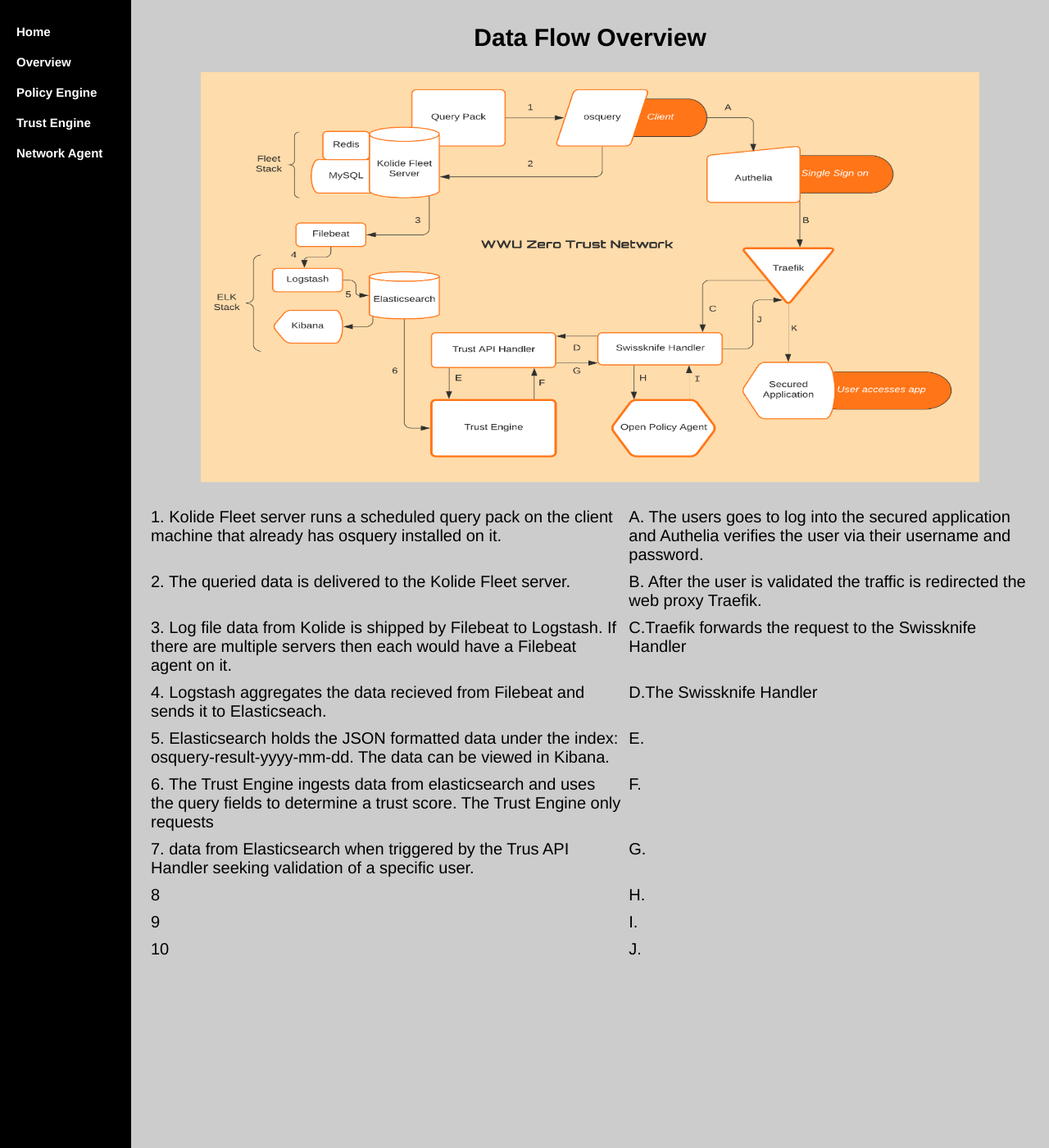
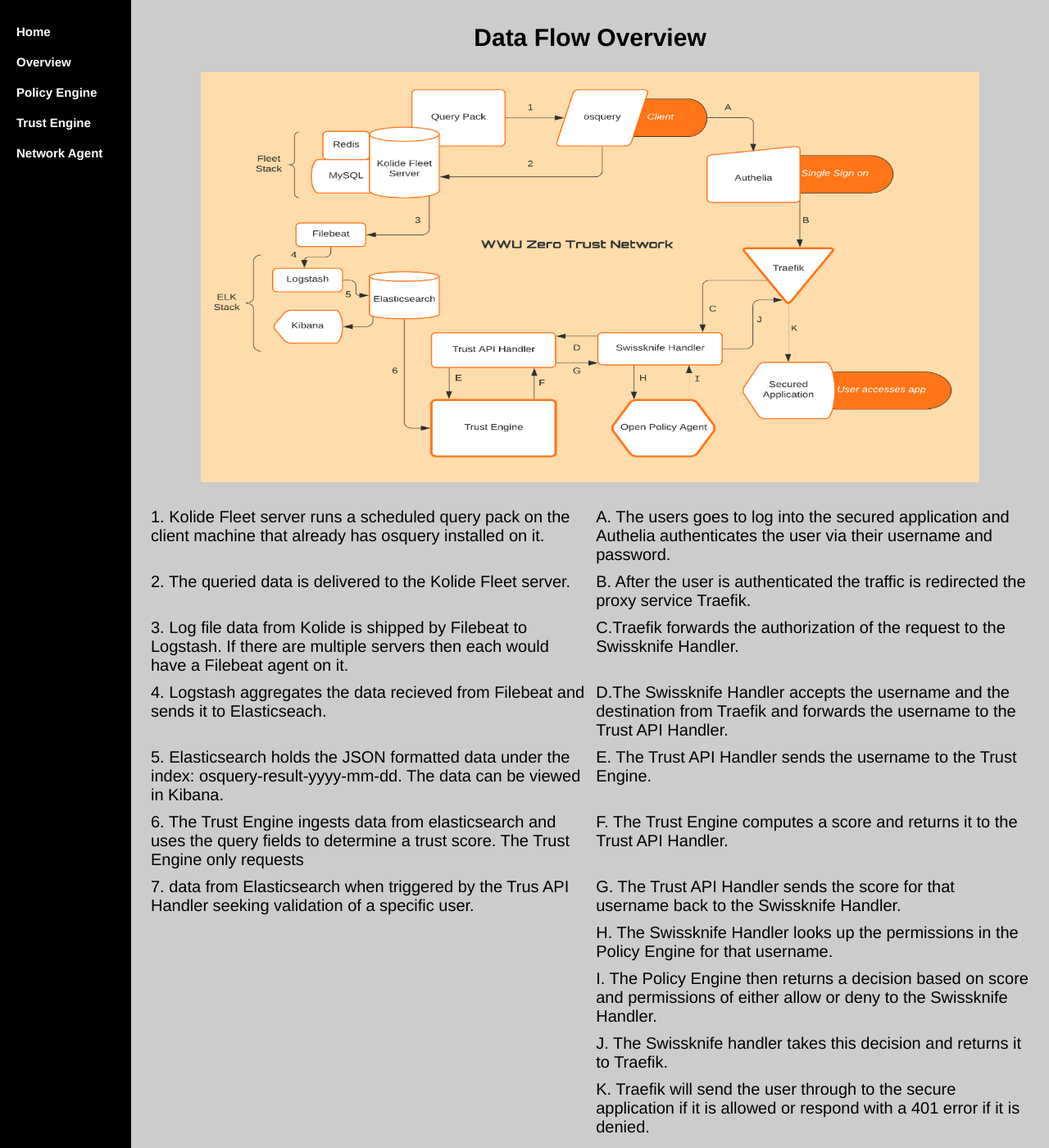
Before and after one commit to WWUZeroTrust/WWUZeroTrust.github.io, a Jekyll site: the page Documentation/index.html, which Jekyll copies as it is, in a window 1280 px wide and 1400 px high, scrolled down 658 px. Shown: the whole window at 82% size. Built offline with Jekyll 4.4.1, drawn with Linux system fonts in a browser that asks for light colours.

Commit message:
Update index.html

```diff
--- a/Documentation/index.html
+++ b/Documentation/index.html
@@ -89,15 +89,16 @@
   		<img src="/image/Flowchart.png" alt="hi" class="inline" height="500" width="950"/>
 	</p>
 	<table class="tableizer-table">
-<thead><tr class="tableizer-firstrow"><td>1. Kolide Fleet server runs a scheduled query pack on the client machine that already has osquery installed on it.</td><td>A. The users goes to log into the secured application and Authelia verifies the user via their username and password.</td></tr></thead><tbody>
- <tr><td>2. The queried data is delivered to the Kolide Fleet server.</td><td>B. After the user is validated the traffic is redirected the web proxy Traefik.</td></tr>
- <tr><td>3. Log file data from Kolide is shipped by Filebeat to Logstash. If there are multiple servers then each would have a Filebeat agent on it.</td><td>C.Traefik forwards the request to the Swissknife Handler</td></tr>
- <tr><td>4. Logstash aggregates the data recieved from Filebeat and sends it to Elasticseach.</td><td>D.The Swissknife Handler</td></tr>
- <tr><td>5. Elasticsearch holds the JSON formatted data under the index: osquery-result-yyyy-mm-dd. The data can be viewed in Kibana.</td><td>E.</td></tr>
- <tr><td>6. The Trust Engine ingests data from elasticsearch and uses the query fields to determine a trust score. The Trust Engine only requests</td><td>F.</td></tr>
- <tr><td>7. data from Elasticsearch when triggered by the Trus API Handler seeking validation of a specific user.</td><td>G.</td></tr>
- <tr><td>8</td><td>H.</td></tr>
- <tr><td>9</td><td>I.</td></tr>
- <tr><td>10</td><td>J.</td></tr>
+<thead><tr class="tableizer-firstrow"><td>1. Kolide Fleet server runs a scheduled query pack on the client machine that already has osquery installed on it.</td><td>A. The users goes to log into the secured application and Authelia authenticates the user via their username and password.</td></tr></thead><tbody>
+ <tr><td>2. The queried data is delivered to the Kolide Fleet server.</td><td>B. After the user is authenticated the traffic is redirected the proxy service Traefik.</td></tr>
+ <tr><td>3. Log file data from Kolide is shipped by Filebeat to Logstash. If there are multiple servers then each would have a Filebeat agent on it.</td><td>C.Traefik forwards the authorization of the request to the Swissknife Handler.</td></tr>
+ <tr><td>4. Logstash aggregates the data recieved from Filebeat and sends it to Elasticseach.</td><td>D.The Swissknife Handler accepts the username and the destination from Traefik and forwards the username to the Trust API Handler.</td></tr>
+ <tr><td>5. Elasticsearch holds the JSON formatted data under the index: osquery-result-yyyy-mm-dd. The data can be viewed in Kibana.</td><td>E. The Trust API Handler sends the username to the Trust Engine.</td></tr>
+ <tr><td>6. The Trust Engine ingests data from elasticsearch and uses the query fields to determine a trust score. The Trust Engine only requests</td><td>F. The Trust Engine computes a score and returns it to the Trust API Handler.</td></tr>
+ <tr><td>7. data from Elasticsearch when triggered by the Trus API Handler seeking validation of a specific user.</td><td>G. The Trust API Handler sends the score for that username back to the Swissknife Handler.</td></tr>
+ <tr><td></td><td>H. The Swissknife Handler looks up the permissions in the Policy Engine for that username.</td></tr>
+ <tr><td></td><td>I. The Policy Engine then returns a decision based on score and permissions of either allow or deny to the Swissknife Handler.</td></tr>
+ <tr><td></td><td>J. The Swissknife handler takes this decision and returns it to Traefik.</td></tr>
+ <tr><td></td><td>K. Traefik will send the user through to the secure application if it is allowed or respond with a 401 error if it is denied.</td></tr>
 </tbody></table>
 </html>
```
